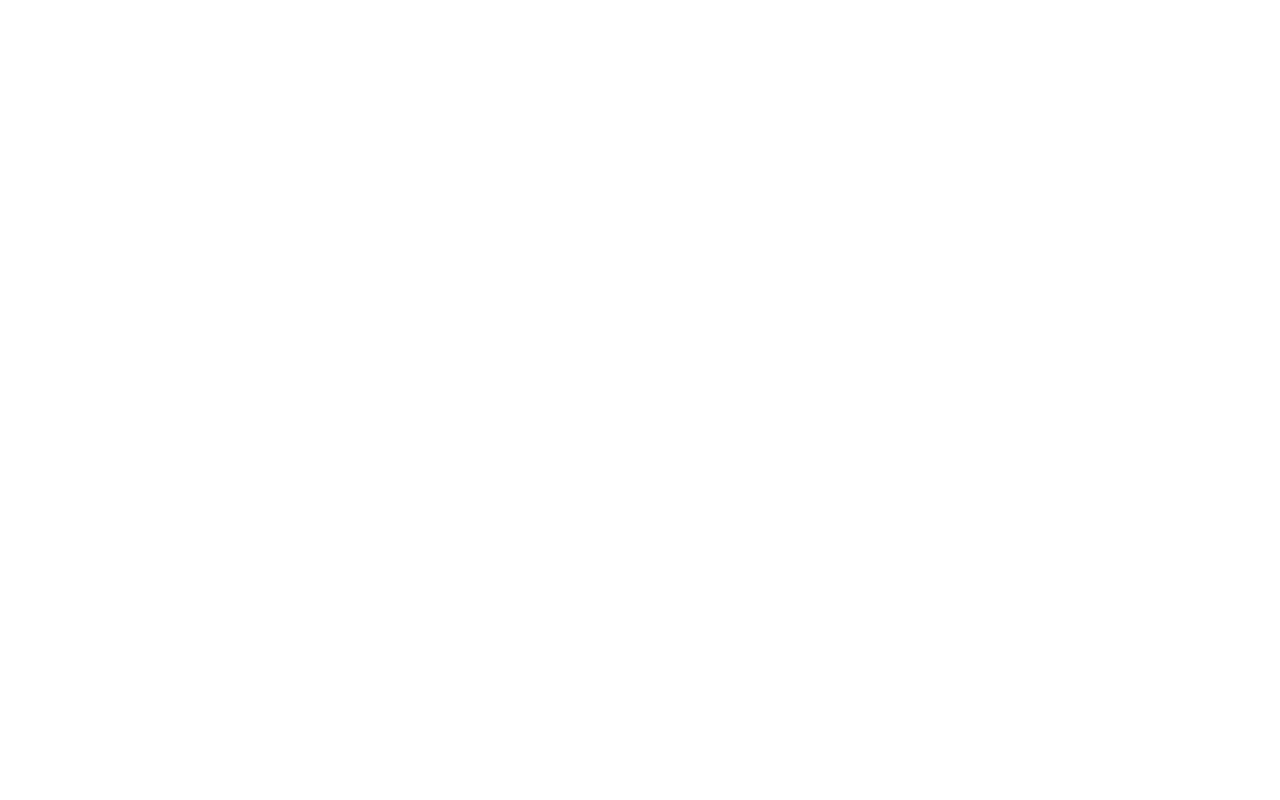
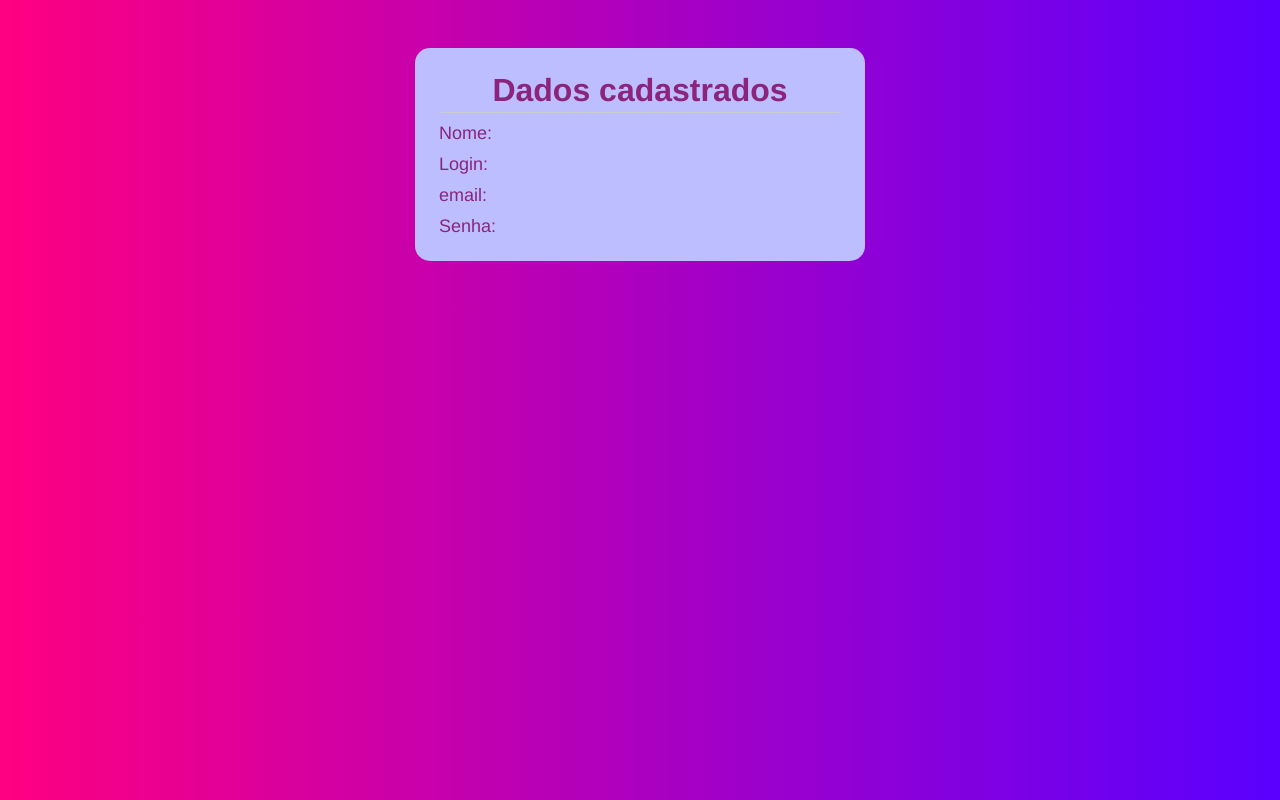
Before and after one commit to vitoriabarbosa13/TO_DO_LIST, a plain HTML site: page dadoscadastrados.html in a window 1280 px wide. Drawn offline with Linux system fonts and the light colour scheme.

Commit message:
quase acabando

```diff
--- a/dadoscadastrados.html
+++ b/dadoscadastrados.html
@@ -5,8 +5,71 @@
     <meta http-equiv="X-UA-Compatible" content="IE=edge">
     <meta name="viewport" content="width=device-width, initial-scale=1.0">
     <title>Cadastros</title>
+    <style>
+        * {
+            padding: 0px;
+            margin: 0px;
+            font-family: 'Franklin Gothic Medium', 'Arial Narrow', Arial, sans-serif;
+            ;
+            color: rgb(139, 36, 122);
+            box-sizing: border-box;
+        }
+
+        body {
+            background-image: linear-gradient(to right, rgb(255, 0, 128), rgb(89, 0, 255));
+        }
+
+        .dados-container {
+            max-width: 450px;
+            margin: 3rem auto;
+            background-color: #bdbeff;
+            padding: 1.5rem;
+            border-radius: 15px;
+
+        }
+
+        .dados-container header {
+            text-align: center;
+            padding: 0 1rem 0.2rem;
+            border-bottom: 1px solid #ccc;
+        }
+
+        .dados-container p {
+            font-size: 18px;
+            margin-top: 10px;
+        }
+
+        .dados-container small {
+            font-size: 17px;
+            color: rgb(25, 12, 48);
+        }
+    </style>
 </head>
 <body>
+    <div class="dados-container">
+        <header>
+            <h1>Dados cadastrados</h1>
+        </header>
+        <div>
+            <p>Nome:</p>
+            <small id="username"></small>
 
+            <p>Login:</p>
+            <small id="login"></small>
+
+            <p>email:</p>
+            <small id="email"></small>
+
+            <p>Senha:</p>
+            <small id="password"></small>
+        </div>
+    </div>
+
+    <script>
+        document.getElementById('username').innerHTML = localStorage.getItem('username');
+        document.getElementById('login').innerHTML = localStorage.getItem('login');
+        document.getElementById('email').innerHTML = localStorage.getItem('email');
+        document.getElementById('password').innerHTML = localStorage.getItem('password');
+    </script>
 </body>
 </html>
```
Also changed, not shown: index.html (+1 -1 lines), todolist.html (+33 -5 lines).
